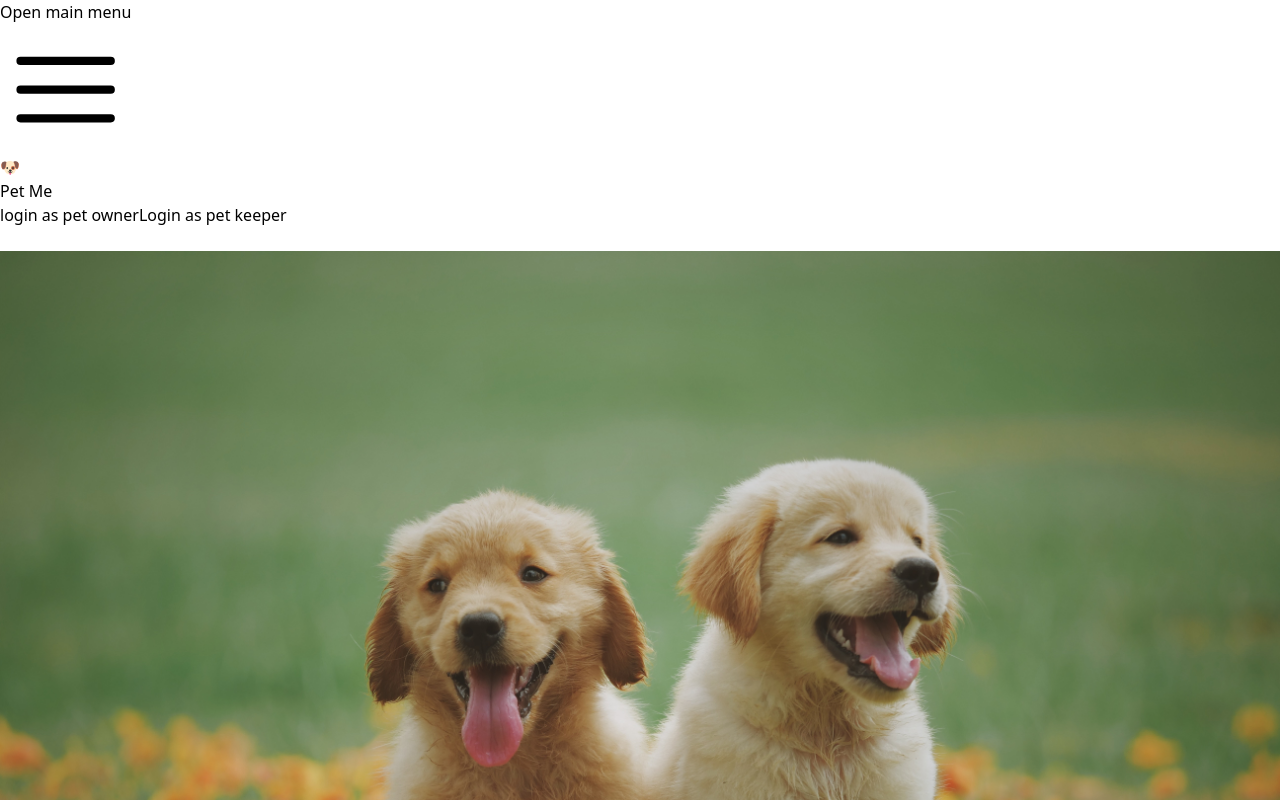
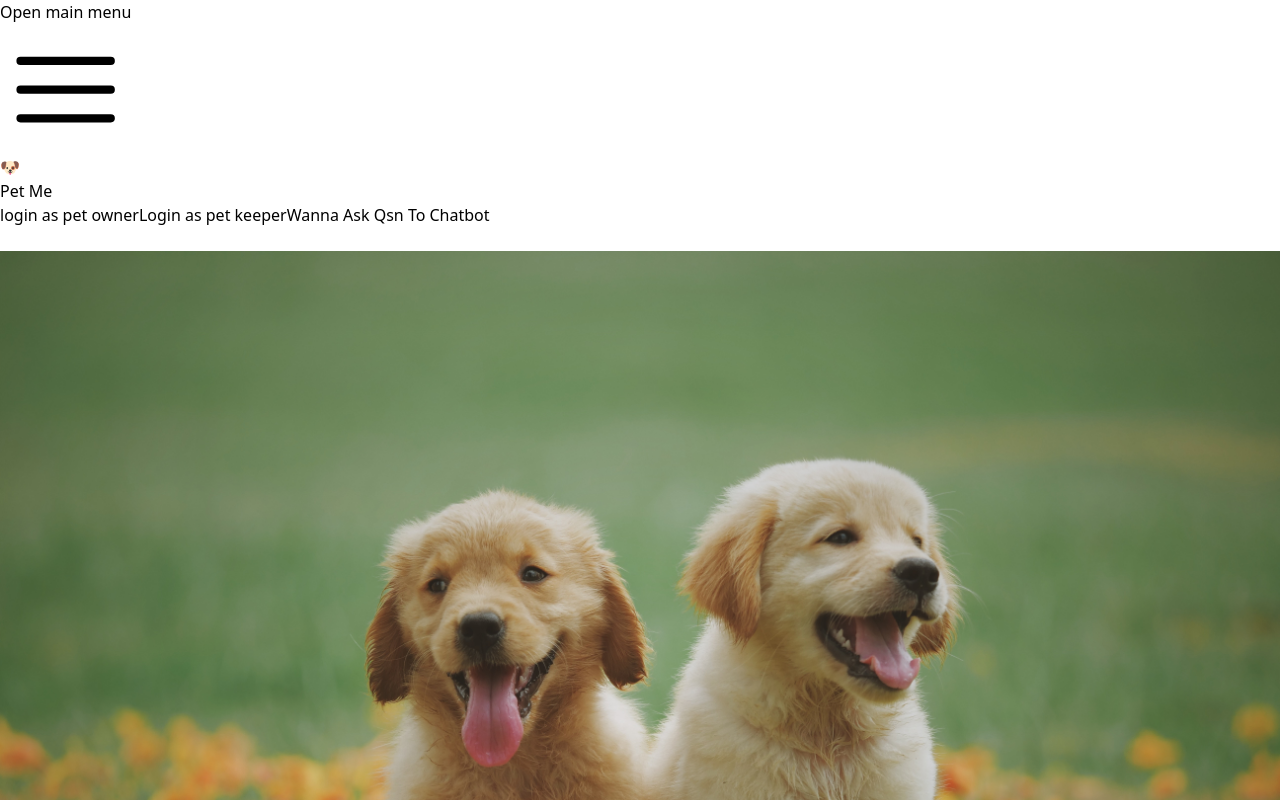
Before and after one commit to s2ahil/pet-me-frontend, a React (Vite) app: page / in a window 1280 px wide. Shown: the top 800 px of the page. Built offline with nearby package versions, Linux system fonts and the light colour scheme.

Commit message:
Update Navbar.jsx

```diff
--- a/src/Components/Navbar.jsx
+++ b/src/Components/Navbar.jsx
@@ -50,6 +50,7 @@ export default function Navbar() {
                   <div className="flex space-x-4">
                   <Link to="/petOwner-Login" className='text-white font-bold text-[1.5rem] flex mb-4e'>login as pet owner</Link>
                   <Link to="/petKeeper-Login" className='text-white font-bold text-[1.5rem] flex mb-4' >Login as pet keeper</Link>
+                     <Link to="https://bot.textbase.ai/sahilpradhan411/palmai" className='text-white font-bold text-[1.5rem] flex mb-4' >Wanna Ask Qsn To Chatbot</Link>
                     {/* {navigation.map((item) => (
                       <a
                         key={item.name}
```
